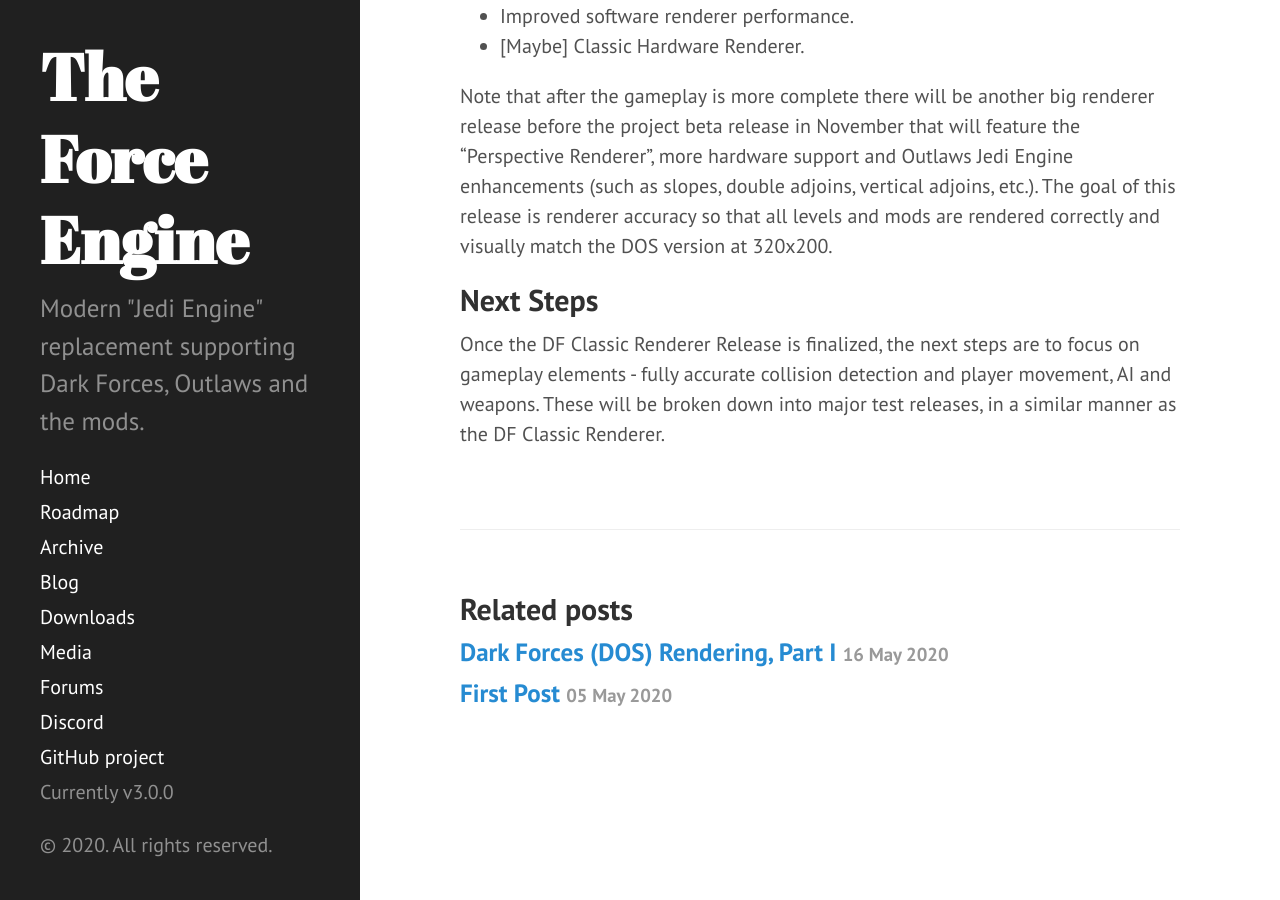
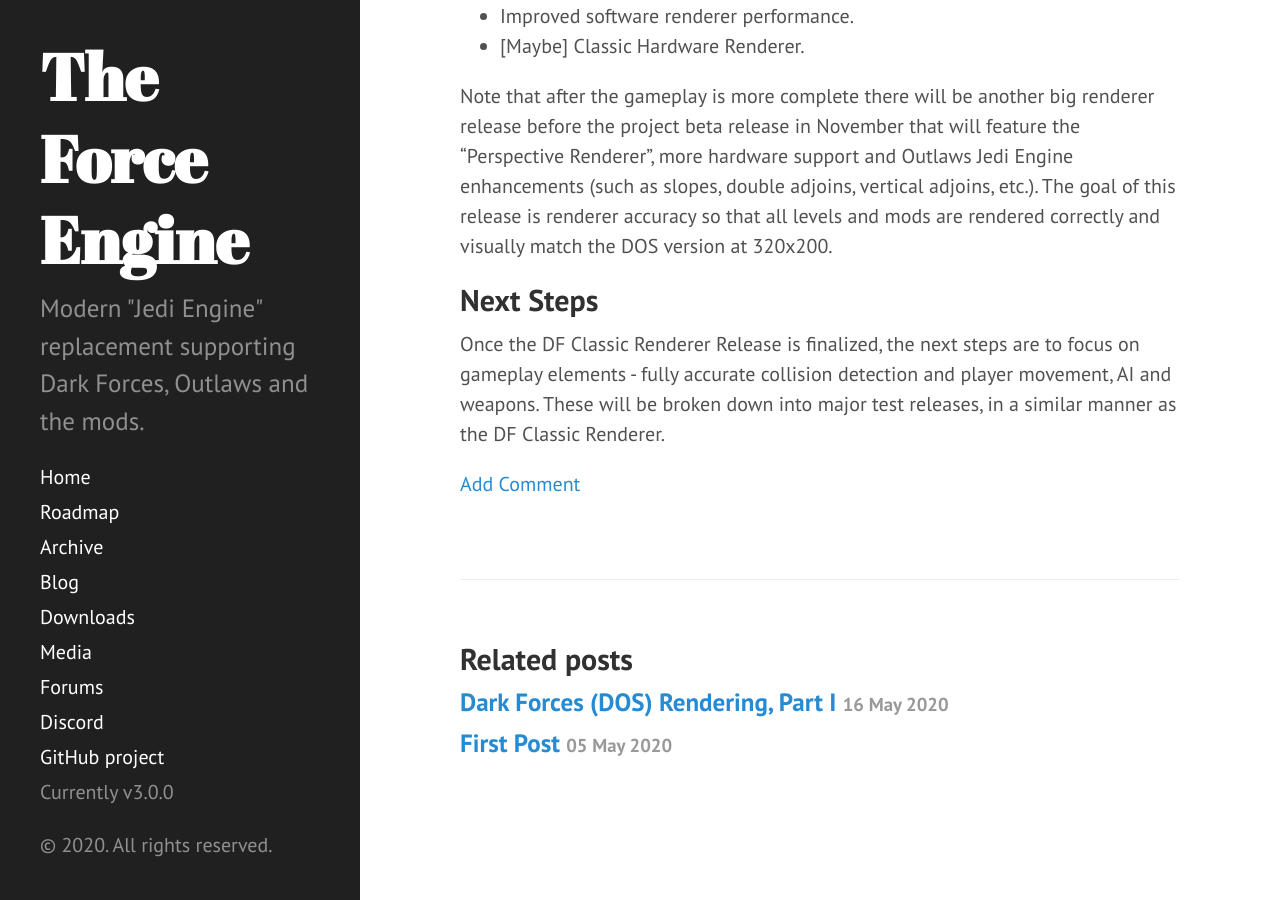
Before and after one commit to TheForceEngine/TheForceEngine.github.io, a Jekyll site: the page built from _posts/2020-05-25-ClassicRendererRelease.md, in a window 1280 px wide and 900 px high, scrolled down 1324 px. Built offline with Jekyll 4.4.1, drawn with Linux system fonts in a browser that asks for light colours.

Commit message:
Update 2020-05-25-ClassicRendererRelease.md

```diff
--- a/_posts/2020-05-25-ClassicRendererRelease.md
+++ b/_posts/2020-05-25-ClassicRendererRelease.md
@@ -25,3 +25,5 @@
 
 ## Next Steps
 Once the DF Classic Renderer Release is finalized, the next steps are to focus on gameplay elements - fully accurate collision detection and player movement, AI and weapons. These will be broken down into major test releases, in a similar manner as the DF Classic Renderer.
+
+<a href="https://the-force-engine.freeforums.net/thread/15/df-classic-renderer-release">Add Comment</a>
```
